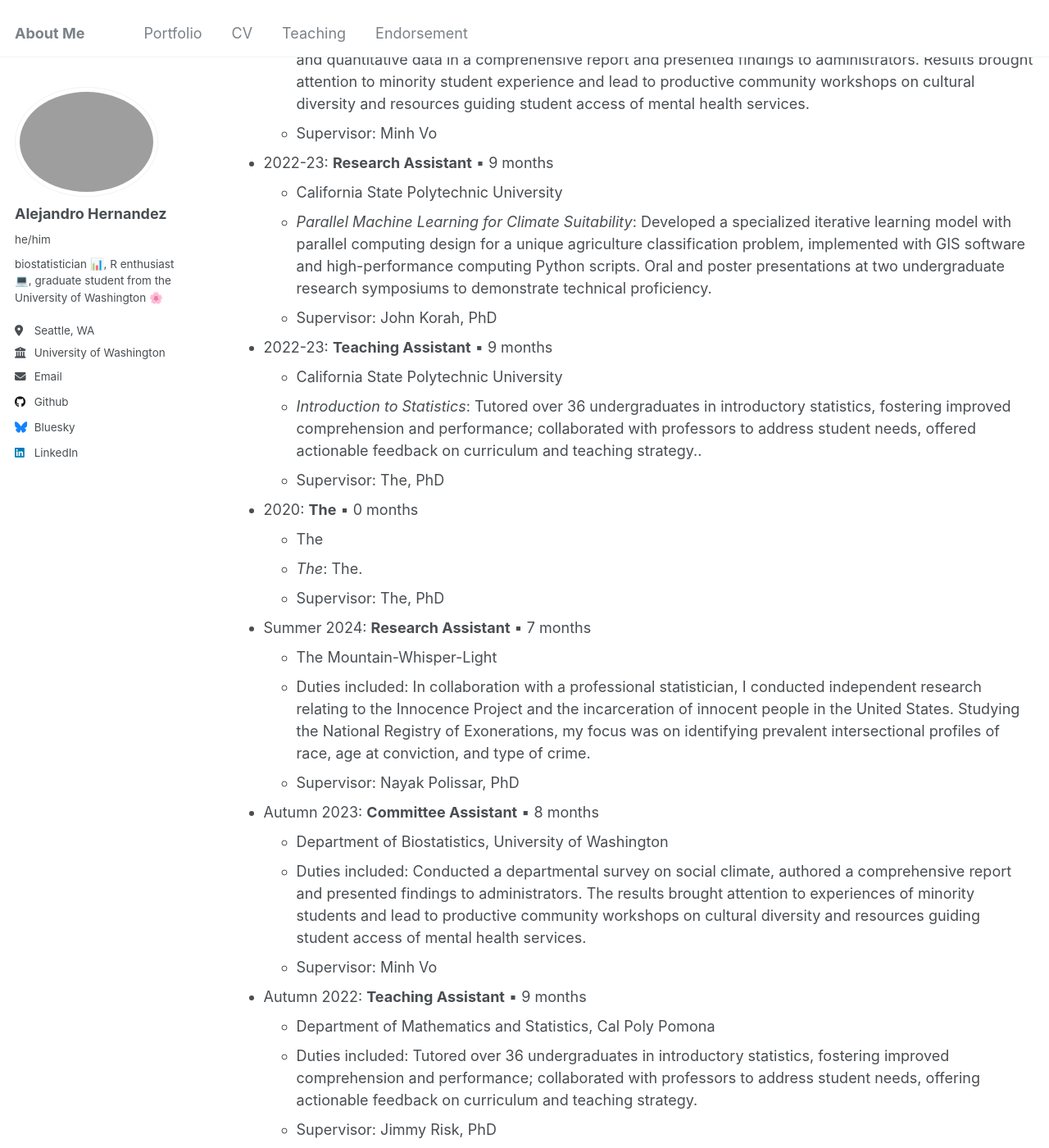
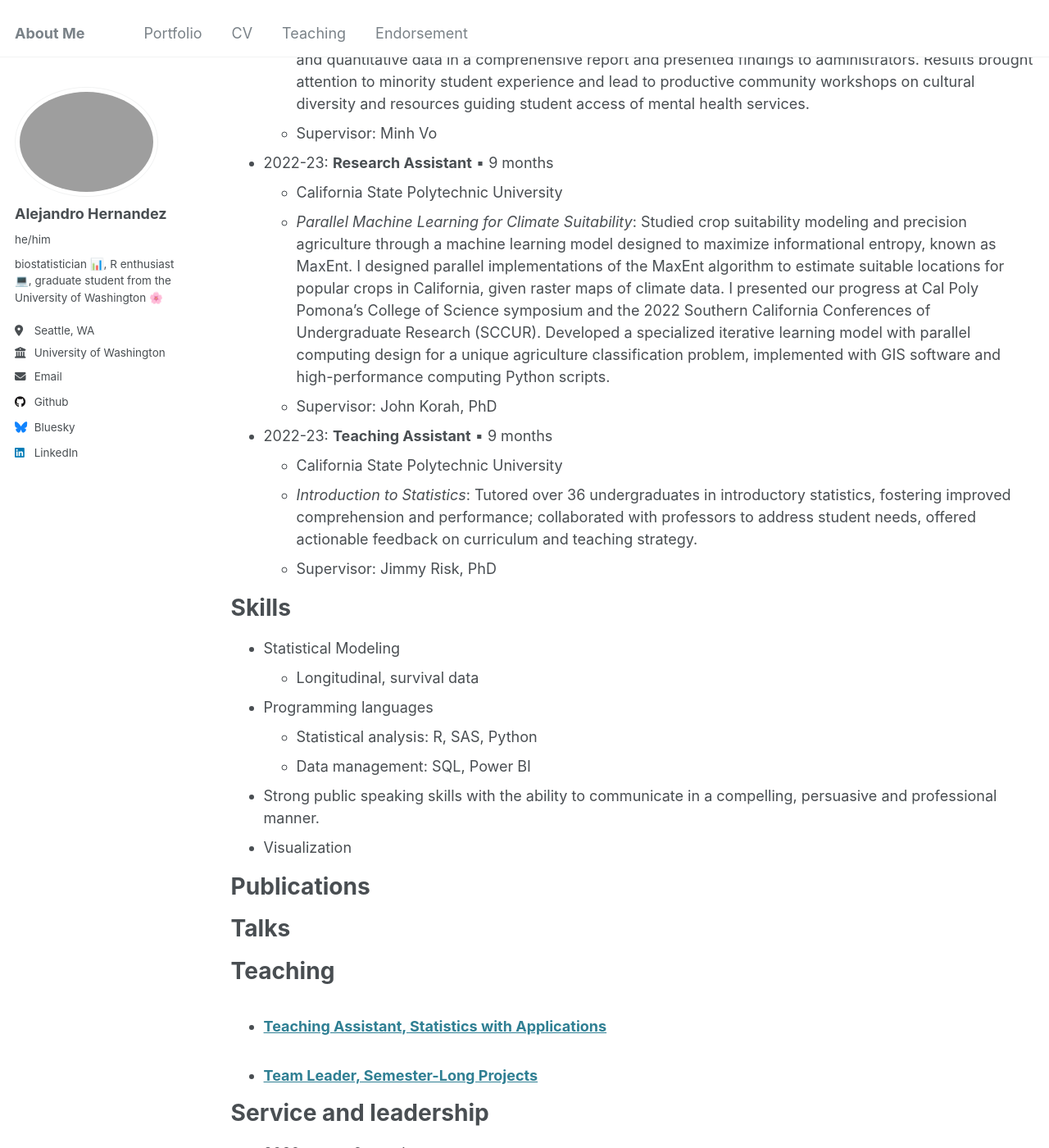
Before and after one commit to alejandroh3005/alejandroh3005.github.io, a Jekyll site: the page built from _pages/cv.md, in a window 1280 px wide and 1400 px high, scrolled down 1282 px. Shown: the whole window at 82% size. Built offline with Jekyll 4.4.1, drawn with Linux system fonts in a browser that asks for light colours; some of the changed text lies outside the part shown.

Commit message:
Update cv.md

```diff
--- a/_pages/cv.md
+++ b/_pages/cv.md
@@ -45,53 +45,23 @@ Experience
 
 * 2022-23: **Research Assistant** ▪ 9 months
   * California State Polytechnic University
-  * _Parallel Machine Learning for Climate Suitability_: Developed a specialized iterative learning model with parallel computing design for a unique agriculture classification problem, implemented with GIS software and high-performance computing Python scripts. Oral and poster presentations at two undergraduate research symposiums to demonstrate technical proficiency.
+  * _Parallel Machine Learning for Climate Suitability_: Studied crop suitability modeling and precision agriculture through a machine learning model designed to maximize informational entropy, known as MaxEnt. I designed parallel implementations of the MaxEnt algorithm to estimate suitable locations for popular crops in California, given raster maps of climate data. I presented our progress at Cal Poly Pomona's College of Science symposium and the 2022 Southern California Conferences of Undergraduate Research (SCCUR). Developed a specialized iterative learning model with parallel computing design for a unique agriculture classification problem, implemented with GIS software and high-performance computing Python scripts.
   * Supervisor: John Korah, PhD
 
 * 2022-23: **Teaching Assistant** ▪ 9 months
   * California State Polytechnic University
-  * _Introduction to Statistics_: Tutored over 36 undergraduates in introductory statistics, fostering improved comprehension and performance; collaborated with professors to address student needs, offered actionable feedback on curriculum and teaching strategy..
-  * Supervisor: The, PhD
-
-
-
-
-* 2020: **The** ▪ 0 months
-  * The
-  * _The_: The.
-  * Supervisor: The, PhD
-
-
-
-
-* Summer 2024: **Research Assistant** ▪ 7 months
-  * The Mountain-Whisper-Light
-  * Duties included: In collaboration with a professional statistician, I conducted independent research relating to the Innocence Project and the incarceration of innocent people in the United States. Studying the National Registry of Exonerations, my focus was on identifying prevalent intersectional profiles of race, age at conviction, and type of crime.
-  * Supervisor: Nayak Polissar, PhD
-
-* Autumn 2023: **Committee Assistant** ▪ 8 months
-  * Department of Biostatistics, University of Washington
-  * Duties included: Conducted a departmental survey on social climate, authored a comprehensive report and presented findings to administrators. The results brought attention to experiences of minority students and lead to productive community workshops on cultural diversity and resources guiding student access of mental health services.
-  * Supervisor: Minh Vo
-
-* Autumn 2022: **Teaching Assistant** ▪ 9 months
-  * Department of Mathematics and Statistics, Cal Poly Pomona
-  * Duties included: Tutored over 36 undergraduates in introductory statistics, fostering improved comprehension and performance; collaborated with professors to address student needs, offering actionable feedback on curriculum and teaching strategy.
+  * _Introduction to Statistics_: Tutored over 36 undergraduates in introductory statistics, fostering improved comprehension and performance; collaborated with professors to address student needs, offered actionable feedback on curriculum and teaching strategy.
   * Supervisor: Jimmy Risk, PhD
-
-* Spring 2022: **Research Assistant** ▪ 1 year 3 months
-  * Department of Computer Science, Cal Poly Pomona
-  * Duties included: Studied crop suitability modeling and precision agriculture through a machine learning model designed to maximize informational entropy, known as MaxEnt. I designed parallel implementations of the MaxEnt algorithm to estimate suitable locations for popular crops in California, given raster maps of climate data.I presented our progress at Cal Poly Pomona's College of Science symposium and the 2022 Southern California Conferences of Undergraduate Research (SCCUR)..
-  * Supervisor: John Korah, PhD.
 
 Skills
 ======
-* Skill 1
-* Skill 2
-  * Sub-skill 2.1
-  * Sub-skill 2.2
-  * Sub-skill 2.3
-* Skill 3
+* Statistical Modeling
+  * Longitudinal, survival data
+* Programming languages
+  * Statistical analysis: R, SAS, Python
+  * Data management: SQL, Power BI
+* Strong public speaking skills with the ability to communicate in a compelling, persuasive and professional manner.
+* Visualization
 
 Publications
 ======
@@ -113,4 +83,8 @@ Teaching
 
 Service and leadership
 ======
-* Currently signed in to 43 different slack teams
+
+* 2020: **The** ▪ 0 months
+  * The
+  * _The_: The.
+  * Supervisor: The, PhD
```
